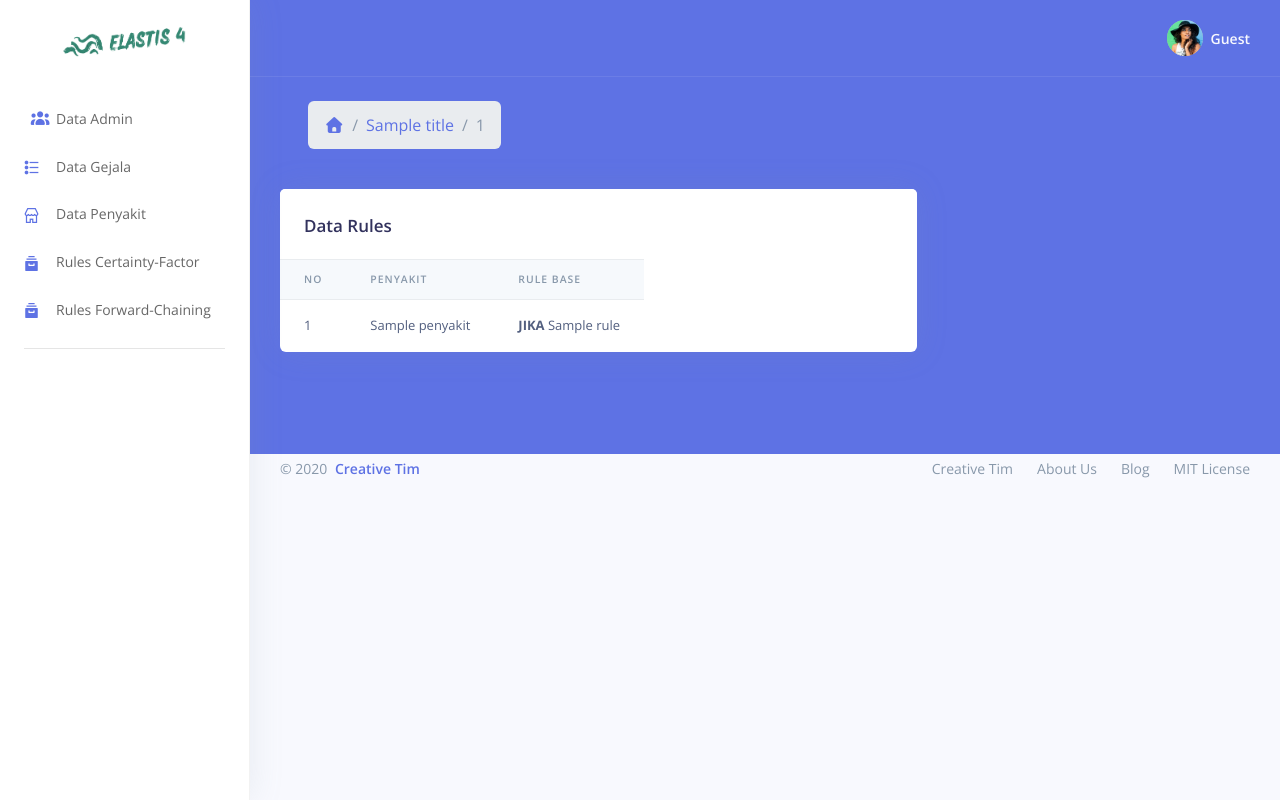
After one commit to wilantar05/spkaret, a CodeIgniter app: the page made by application/views/admin/rules/indexfc.php in a window 1280 px wide. The commit adds this page. Run offline with CodeIgniter, Linux system fonts and the light colour scheme; the template is opened without the code that fills it: most values are stand-ins (such as "Sample title", 1, 10 or a date in 2020); data that the repository does not hold is empty; style sheets or scripts are compiled from the project's sources; some libraries are stand-ins or nearby versions.

Commit message:
[Krishna] rule base forward-chaining

```diff
--- /dev/null
+++ b/application/views/admin/rules/indexfc.php
@@ -0,0 +1,99 @@
+<?php $this->load->view('admin/template'); ?>
+<div class="header bg-primary pb-6">
+	<div class="container-fluid">
+		<div class="header-body">
+			<div class="row align-items-center py-4">
+				<div class="col-lg-6 col-7">
+					<h6 class="h2 text-white d-inline-block mb-0"></h6>
+					<nav aria-label="breadcrumb" class="d-none d-md-inline-block ml-md-4">
+						<ol class="breadcrumb breadcrumb-links breadcrumb-dark">
+							<li class="breadcrumb-item"><a href="#"><i class="fas fa-home"></i></a></li>
+							<li class="breadcrumb-item"><a href="#"><?php echo $title ?></a></li>
+							<li class="breadcrumb-item active" aria-current="page"><?php echo $page ?></li>
+						</ol>
+					</nav>
+				</div>
+				<div class="col-lg-6 col-5 text-right">
+
+				</div>
+			</div>
+
+			<!-- Card stats -->
+			<div class="row">
+				<div class="col-xl-8 col-md-8">
+					<div class="card">
+						<!-- Card header -->
+						<div class="card-header border-0">
+							<div class="mt-1 mx-1">
+							</div>
+							<div class="row align-items-center">
+								<div class="col-8">
+									<h3 class="mb-0">Data Rules</h3>
+								</div>
+
+							</div>
+						</div>
+						<!-- Light table -->
+
+						<table class="table align-items-center table-responsive">
+							<thead class="thead-light">
+								<tr>
+									<th scope="col">No</th>
+									<th scope="col">Penyakit</th>
+									<th scope="col">Rule Base</th>
+								</tr>
+							</thead>
+							<tbody class="list">
+								<?php if ($rules != null) { ?>
+									<?php foreach ($penyakit as $key => $value) {
+										$rule_fc = "<strong>JIKA</strong> ";
+										$count = 0;
+										$ruleCount = count($rules);
+										$firstMatch = 0;
+										foreach($rules as $rkey => $rvalue){
+											if($value['id_penyakit']==$rvalue['idPenyakit']){
+
+												if($firstMatch==0){
+													$rule_fc .= $rvalue['nama_gejala'] . "<br>";
+													$firstMatch++;
+												}else if($count<$ruleCount){
+													$rule_fc .= "<strong>DAN</strong> " . $rvalue['nama_gejala'] . "<br>";
+												}
+											}
+											$count++;
+
+										}
+											?>
+										<tr>
+											<td><?php echo $key + 1 ?></td>
+											<td><?php echo $value['nama_penyakit'] ?></td>
+
+											<td><?php echo $rule_fc?></td>
+
+											<!-- <td>
+												<div class="dropdown">
+													<a class="btn btn-sm btn-icon-only text-light" href="#" role="button" data-toggle="dropdown" aria-haspopup="true" aria-expanded="false">
+														<i class="fas fa-ellipsis-v"></i>
+													</a>
+													<div class="dropdown-menu dropdown-menu-right dropdown-menu-arrow">
+														<a class="dropdown-item" href="<?php echo base_url() ?>index.php/admin/rules/edit/<?php echo $value['id'] ?>">Edit</a>
+														<a class="dropdown-item" onclick="return confirm('Apakah anda yakin menghapus data ini ?')" href="<?php echo base_url() ?>index.php/admin/rules/delete/<?php echo $value['id'] ?>">Delete</a>
+													</div>
+												</div>
+											</td> -->
+										</tr>
+									<?php } ?>
+								<?php } ?>
+							</tbody>
+						</table>
+						<!-- Card footer -->
+
+					</div>
+				</div>
+
+			</div>
+		</div>
+	</div>
+</div>
+<!-- Page content -->
+<?php $this->load->view('admin/footer'); ?>
--- a/application/views/admin/template.php
+++ b/application/views/admin/template.php
@@ -99,9 +99,15 @@
 							</a>
 						</li>
 						<li class="nav-item">
-							<a class="nav-link <?php if($head == "Data Rules") echo "active";?>" href="<?php echo base_url() ?>index.php/admin/rules/">
+							<a class="nav-link <?php if($head == "RulesCF") echo "active";?>" href="<?php echo base_url() ?>index.php/admin/rules/">
 								<i class="ni ni-archive-2 text-primary"></i>
-								<span class="nav-link-text">Data Rules</span>
+								<span class="nav-link-text">Rules Certainty-Factor</span>
+							</a>
+						</li>
+						<li class="nav-item">
+							<a class="nav-link <?php if($head == "RulesFC") echo "active";?>" href="<?php echo base_url() ?>index.php/admin/rules/rule_fc">
+								<i class="ni ni-archive-2 text-primary"></i>
+								<span class="nav-link-text">Rules Forward-Chaining</span>
 							</a>
 						</li>
 					</ul>
```
Also changed, not shown: application/controllers/admin/Rules.php (+5 -5 lines), application/models/Admin_rules.php (+16 -1 lines).
